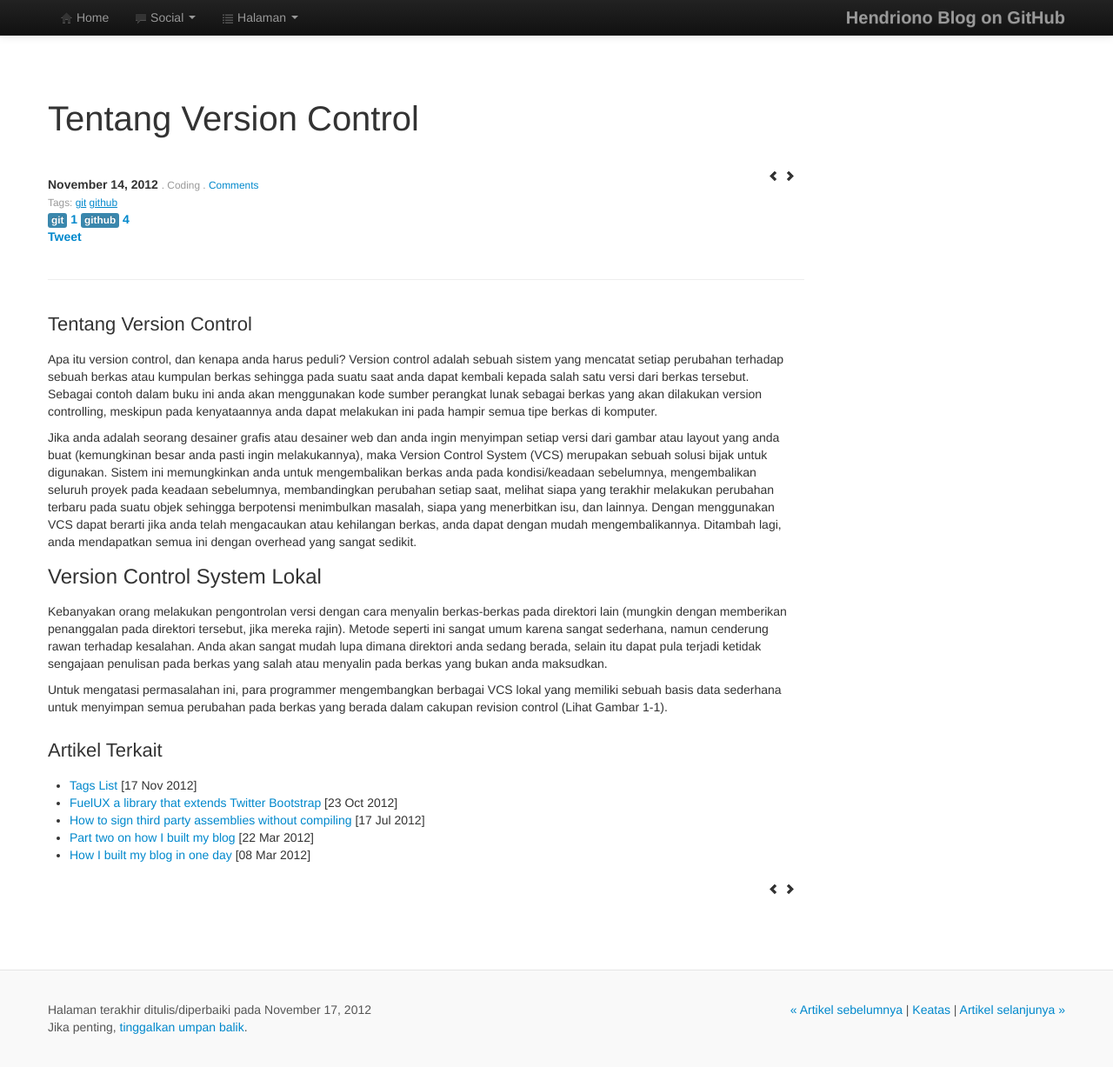
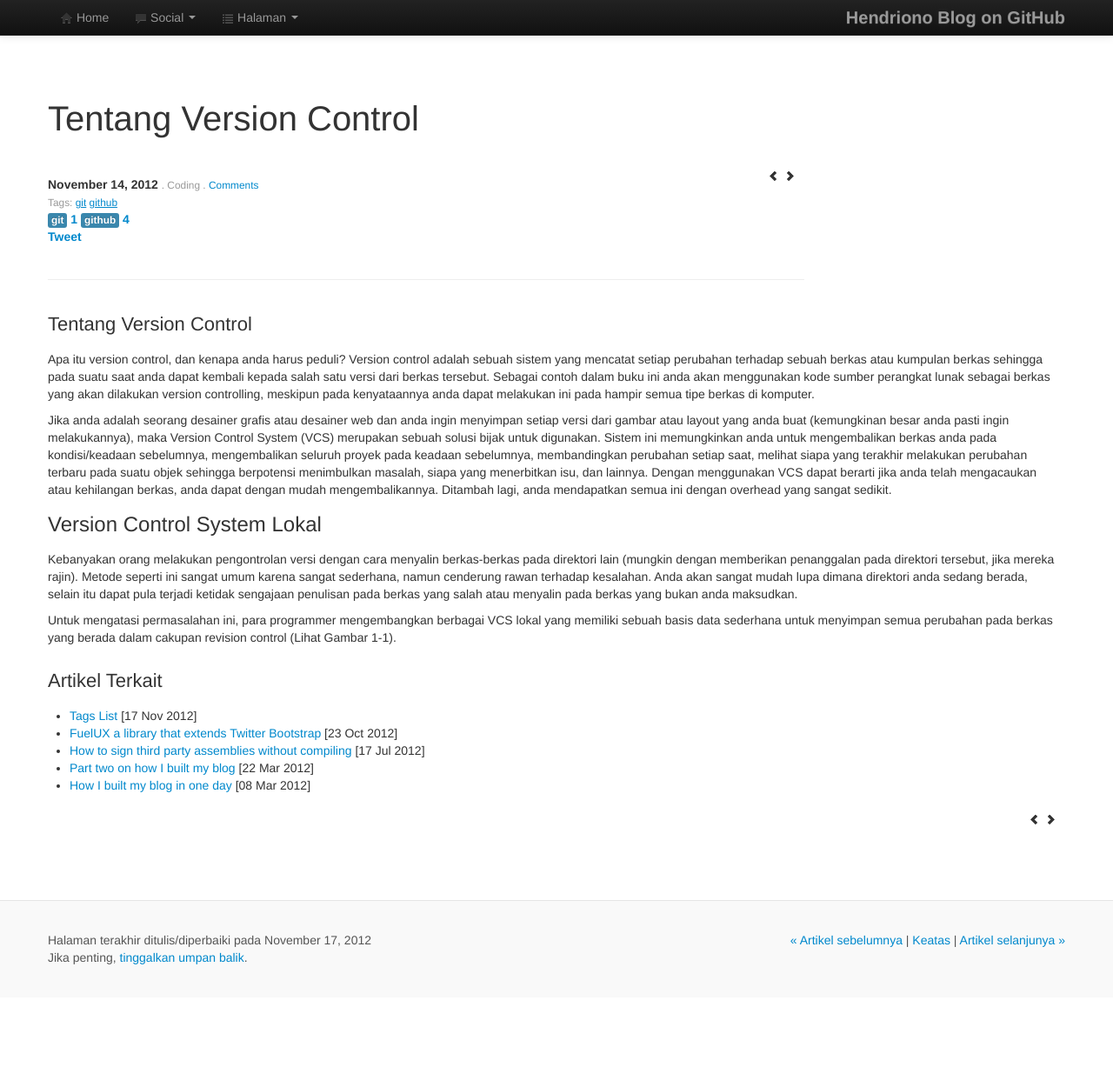
Before and after one commit to hendriono/hendriono.github.com, a Jekyll site: the page built from _posts/2012-11-14-Tentang-Version-Control.markdown, in a window 1280 px wide and 1227 px high. Shown: the whole window at 87% size. Built offline with Jekyll 4.4.1, drawn with Linux system fonts in a browser that asks for light colours; nearby versions of some CDN libraries; Markdown is read by kramdown in place of the engine named in the settings; comment, search, counter and statistics services are not loaded.

Commit message:
12 Kolom

```diff
--- a/_includes/post_footer.html
+++ b/_includes/post_footer.html
@@ -1,5 +1,5 @@
 <div class="row">
-  <div class="span9 column">
+  <div class="span12 column">
     {% if site.related_posts.size >= 1 %}
       <h2>Artikel Terkait</h2>
       <ul>
@@ -14,14 +14,14 @@
 </div>
 
 <div class="row">
-  <div class="span3 columns">&nbsp;</div>
+  <div class="span6 columns">&nbsp;</div>
   <div class="span6 column">
   <p class="pull-right">{% if page.previous.url %} <a href="{{page.previous.url}}" title="Previous Post: {{page.previous.title}}"><i class="icon-chevron-left"></i></a>   {% endif %}   {% if page.next.url %}  <a href="{{page.next.url}}" title="Next Post: {{page.next.title}}"><i class="icon-chevron-right"></i></a>   {% endif %} </p>
   </div>
 </div>
 
 <div class="row">
-    <div class="span9 columns">
+    <div class="span12 columns">
     {% if page.comments %}
     <h2>Area Komentar</h2>
       <p>Jangan ragu untuk mengomentari artikel tetapi tetap sesuai dengan topik.</p>
--- a/_layouts/layout.html
+++ b/_layouts/layout.html
@@ -34,7 +34,7 @@
       <div class="marketing">
         <div class="content">
           <div class="row">
-            <div class="span7 columns">
+            <div class="span8 columns">
               {{ content }}
             </div>
             <div class="span4 columns">
--- a/_layouts/post.html
+++ b/_layouts/post.html
@@ -4,7 +4,7 @@ layout: default
 
 <div class="content">
   <div class="row">
-    <div class="span9 columns">
+    <div class="span12 columns">
       {% include post_header.html %}
       {{ content }}
       {% include post_footer.html %}
```
